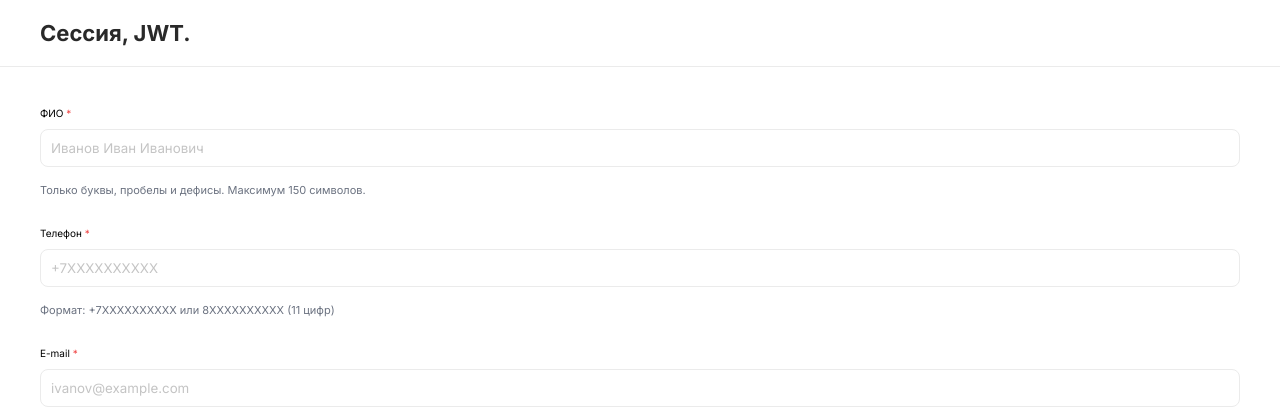
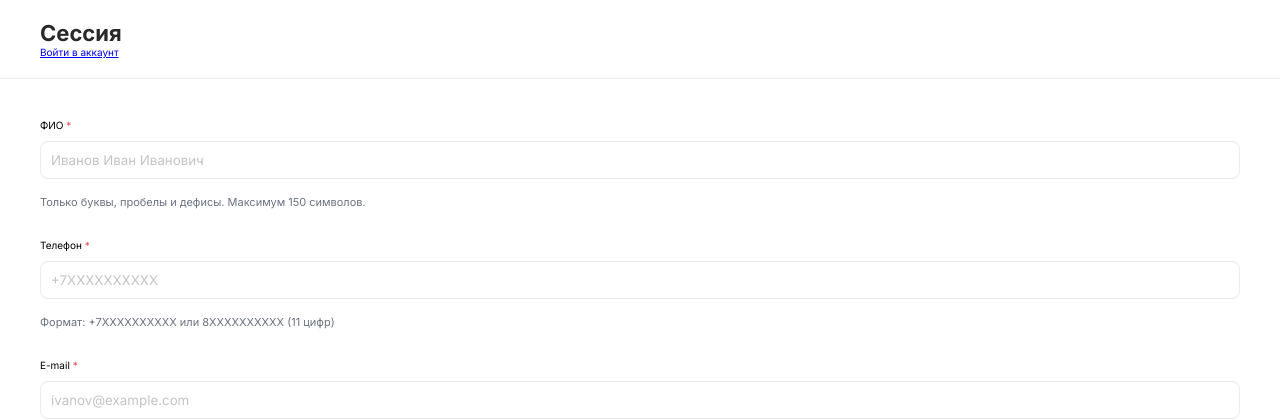
Before and after one commit to flowtop/php_form_5, a PHP site: page /form.php in a window 1280 px wide. Shown: the top 420 px of the page. Run offline with PHP 8.4, Linux system fonts and the light colour scheme.

Commit message:
Update form.php

```diff
--- a/form.php
+++ b/form.php
@@ -12,7 +12,8 @@
 
     <div class="header">
         <div class="header__container container">
-            <h1>Сессия, JWT.</h1>
+            <h1>Сессия</h1>
+            <a href="login.php">Войти в аккаунт</a>
         </div>
     </div>
 
```
